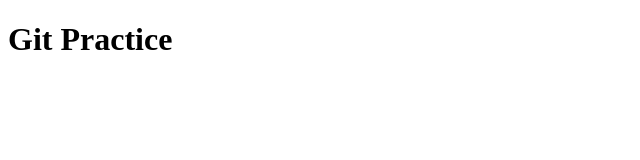
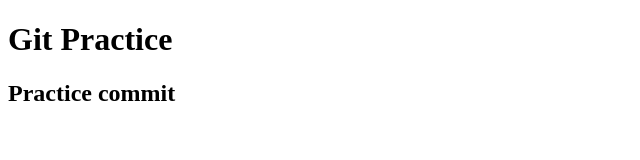
Before and after one commit to JustinMonty20/GitPractice, a plain HTML site: page index.html in a window 1280 px wide. Shown: the whole page, without its empty margins (0-640 px from the left). Drawn offline with Linux system fonts and the light colour scheme.

Commit message:
more practice

```diff
--- a/index.html
+++ b/index.html
@@ -6,6 +6,8 @@
 
 <body>
     <h1>Git Practice</h1>
+
+    <h2> Practice commit</h2>
 </body>
 
 
```
